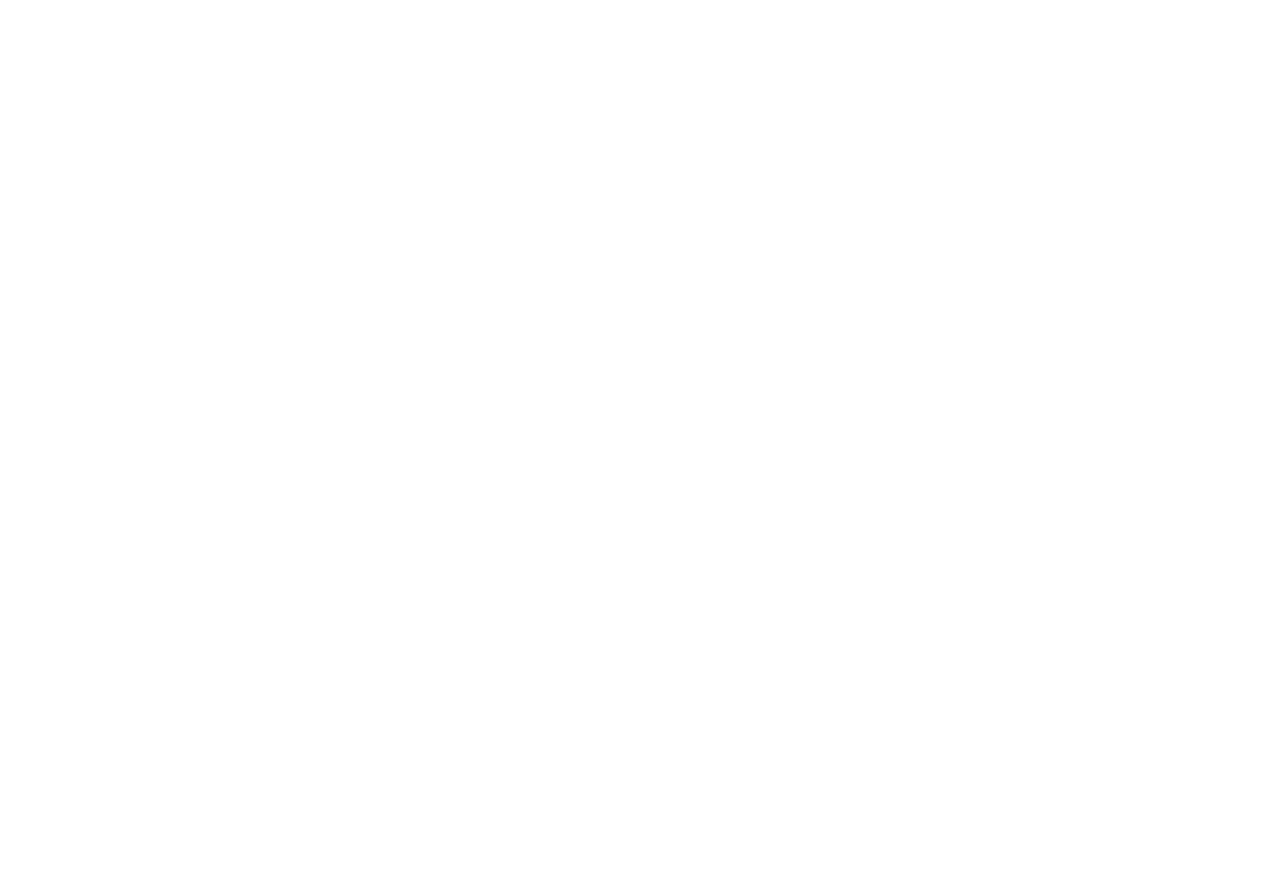
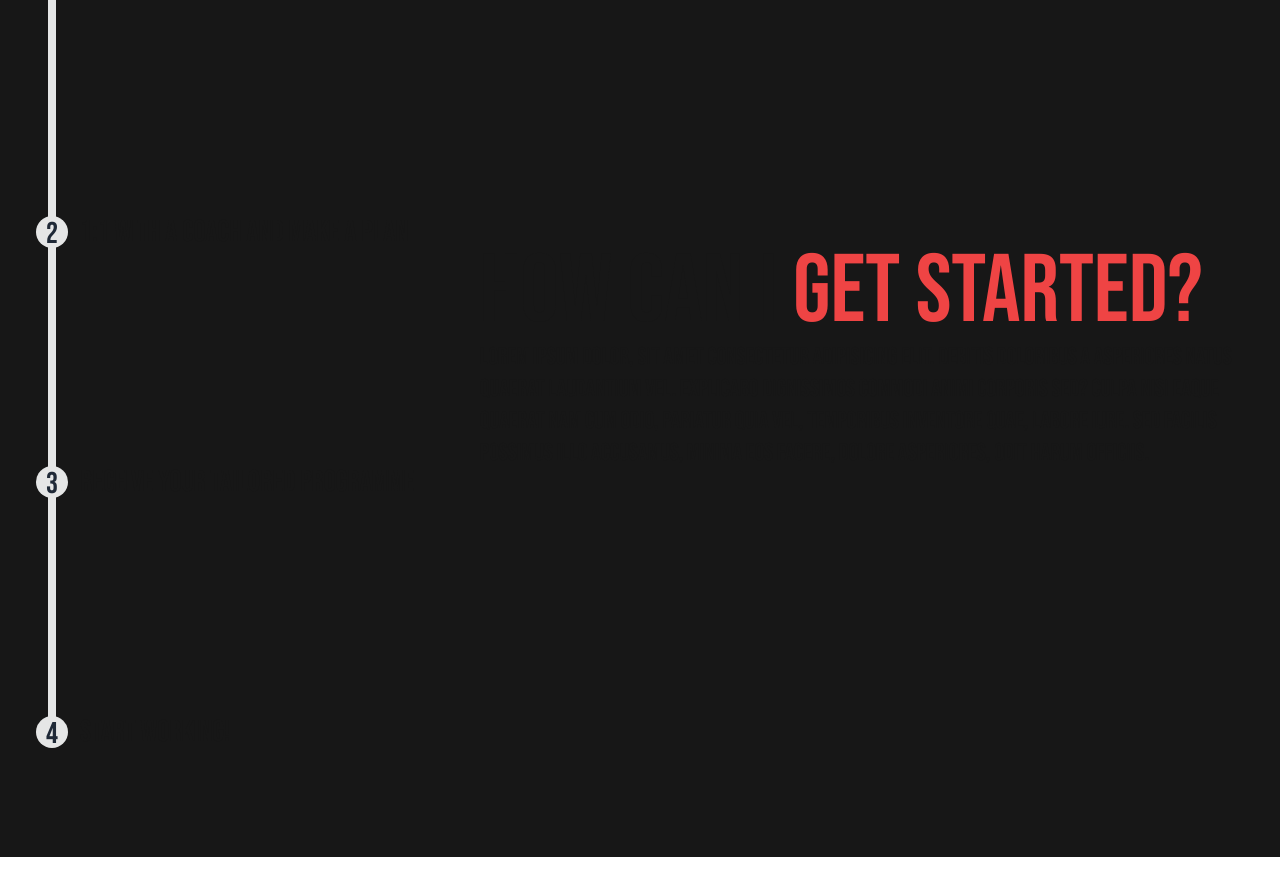
Before and after one commit to jemcap/novaperformance-website, a Next.js app: page / in a window 1280 px wide. Shown: the part 3337-4232 px from the top of the page. Before the commit the page ends 3442 px from the top, so only its background shows below. Built offline with nearby package versions, Linux system fonts and the light colour scheme.

Commit message:
feature: Implemented Steps section - template

```diff
--- a/app/page.tsx
+++ b/app/page.tsx
@@ -1,6 +1,7 @@
 import WhyNova from "@/components/WhyNova";
 import Landing from "@/components/Landing";
 import SportsSection from "@/components/SportsSection";
+import Steps from "@/components/Steps";
 
 export default function Home() {
   return (
@@ -9,6 +10,7 @@
         <Landing />
         <SportsSection />
         <WhyNova />
+        <Steps />
       </h1>
     </>
   );
--- /dev/null
+++ b/components/Steps.tsx
@@ -0,0 +1,33 @@
+import React from "react";
+
+const Steps = () => {
+  return (
+    <section className=" bg-neutral-900 ">
+      <div className="flex flex-row justify-between align-elements items-center">
+        <div>
+          <ul className="steps steps-vertical text-xl h-[600px] lg:text-3xl lg:h-[1000px]">
+            <li className="step">Contact us</li>
+            <li className="step">1:1 with a coach and make a plan</li>
+            <li className="step">Receive your tailored programme</li>
+            <li className="step">start working!</li>
+          </ul>
+        </div>
+        <div>
+          <h1 className="text-4xl lg:text-8xl">
+            How can I <span className="text-red-500">get started?</span>
+          </h1>
+          <p className="max-w-3xl text-2xl oswald">
+            Lorem ipsum dolor, sit amet consectetur adipisicing elit. Debitis
+            doloribus a asperiores natus quaerat laudantium vel. Explicabo
+            dignissimos commodi animi corporis sed? Culpa nisi eaque quaerat nam
+            cum odio, pariatur quia vel, temporibus inventore quae, labore iure.
+            Sed facilis possimus illo accusamus, minima eos facere, dolore
+            asperiores, odit harum officiis.
+          </p>
+        </div>
+      </div>
+    </section>
+  );
+};
+
+export default Steps;
```
